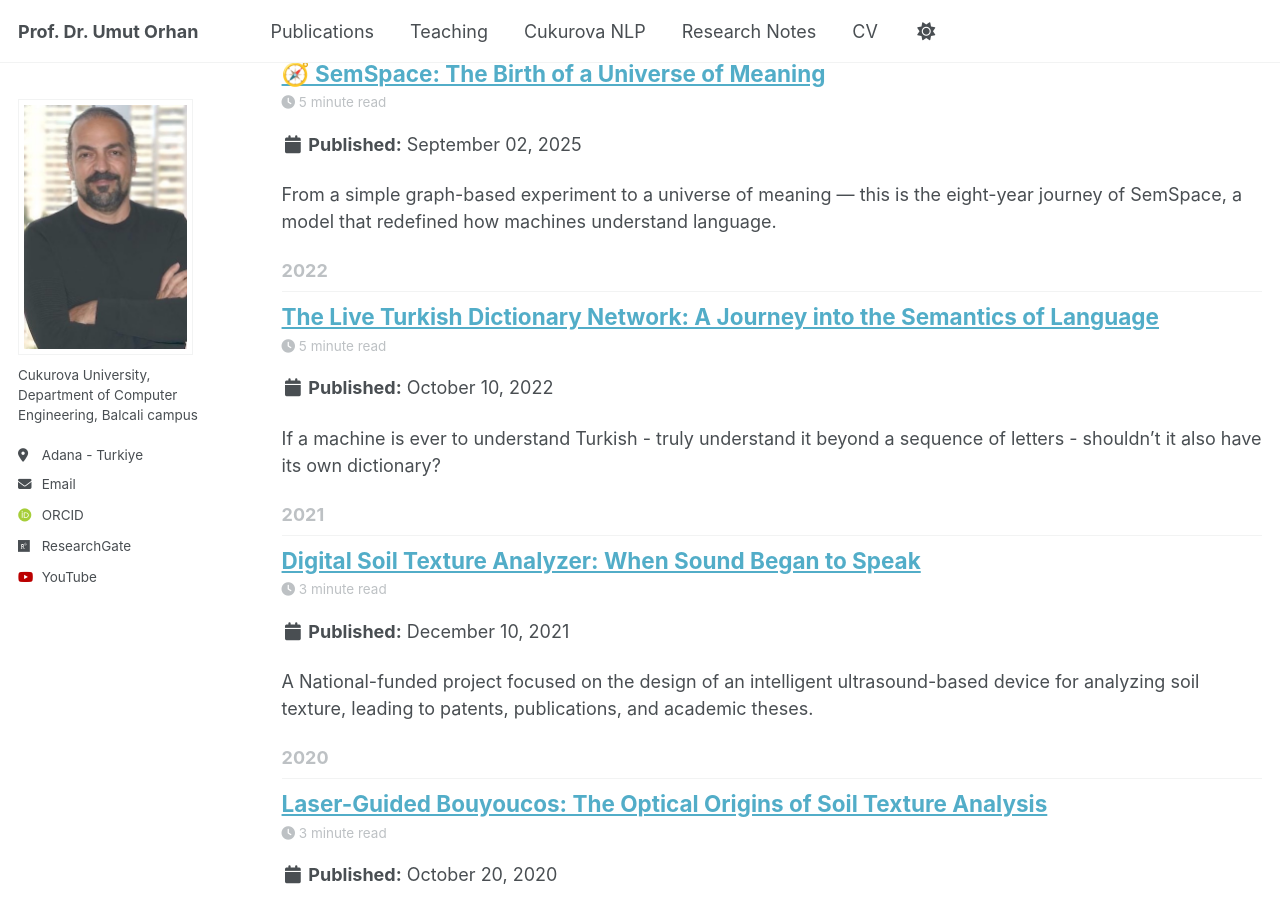
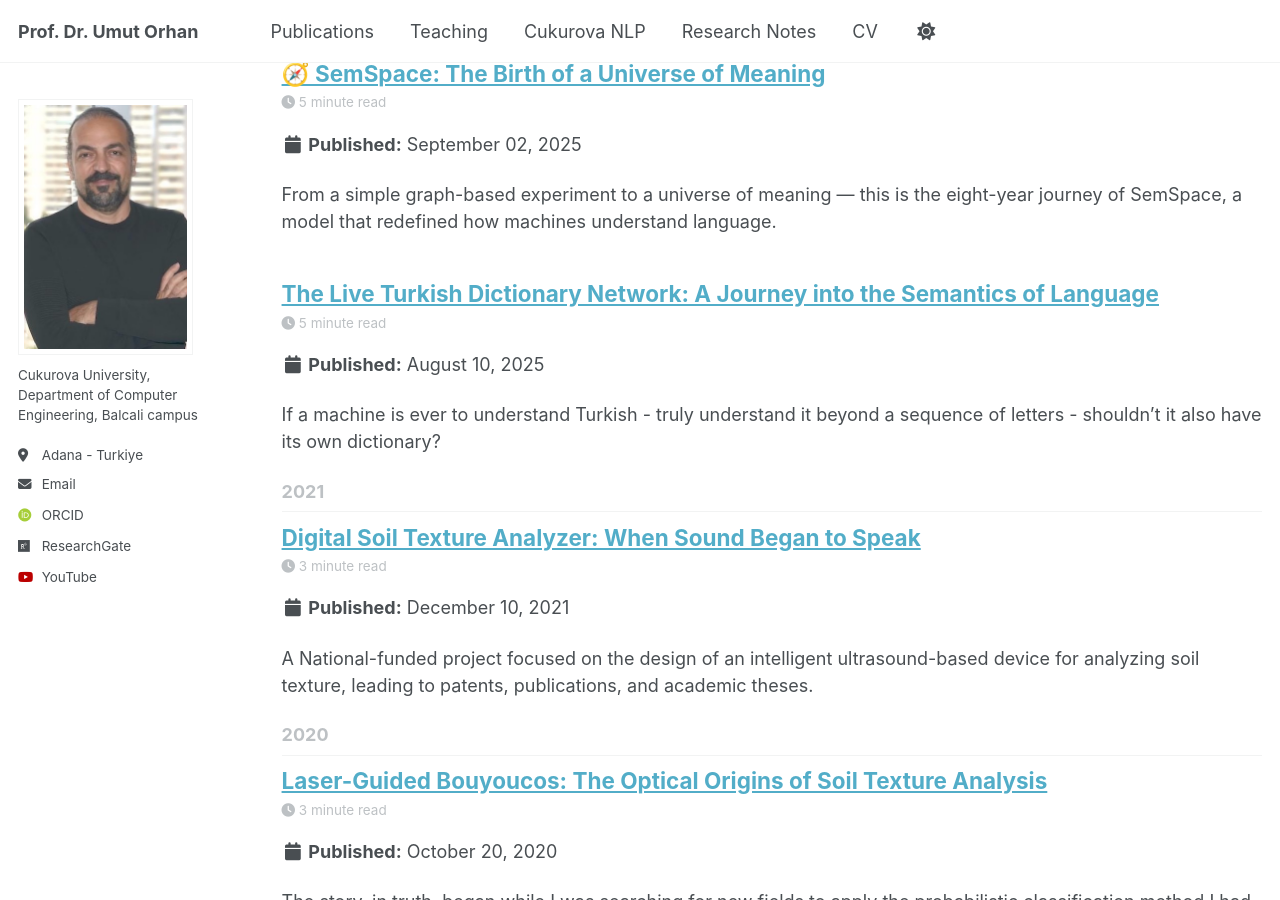
Before and after one commit to uorhan/uorhan.github.io, a Jekyll site: the page built from _pages/year-archive.html, in a window 1280 px wide and 900 px high, scrolled down 356 px. Built offline with Jekyll 4.4.1, drawn with Linux system fonts in a browser that asks for light colours; some web fonts are replaced.

Commit message:
Update post date for Live Turkish Dictionary project

```diff
--- a/_posts/2022-10-10-Live.md
+++ b/_posts/2025-8-10-Live.md
@@ -2,7 +2,7 @@
 layout: post
 title: "The Live Turkish Dictionary Network: A Journey into the Semantics of Language"
 subtitle: "TÜBİTAK 215E256 Project (2016–2019)"
-date: 2022-10-10
+date: 2025-8-10
 categories: PROJECT
 excerpt: "If a machine is ever to understand Turkish - truly understand it beyond a sequence of letters - shouldn’t it also have its own dictionary?"
 ---
```
